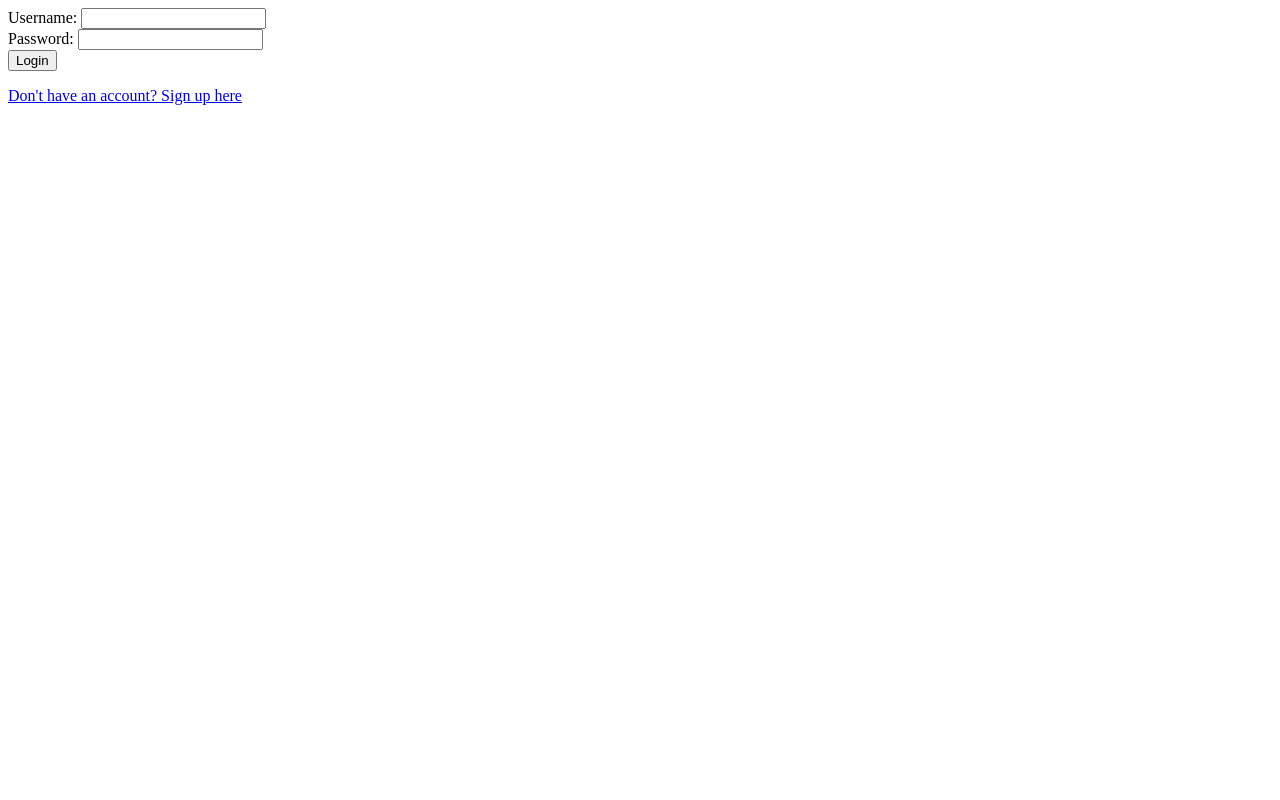
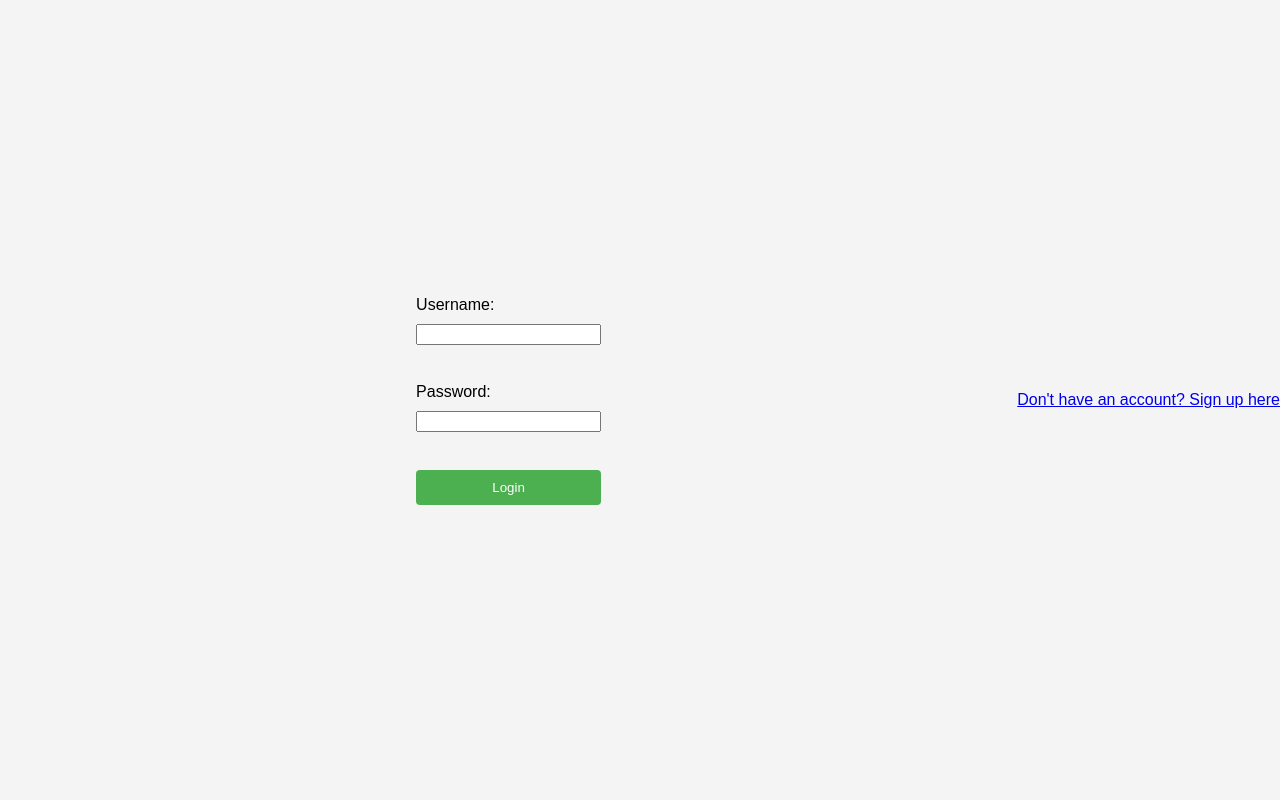
Before and after one commit to Raghav-Balaji/Python-Group-CS, a Flask app: page / in a window 1280 px wide. Run offline with Flask 3, Linux system fonts and the light colour scheme.

Commit message:
linked css

```diff
--- a/Python mini project/static/css/style.css
+++ b/Python mini project/static/css/style.css
@@ -0,0 +1,35 @@
+body {
+    font-family: Arial, sans-serif;
+    background-color: #f4f4f4;
+    margin: 0;
+    padding: 0;
+    display: flex;
+    align-items: center;
+    justify-content: center;
+    height: 100vh;
+}
+
+.container {
+    text-align: center;
+    background-color: #fff;
+    padding: 20px;
+    border-radius: 8px;
+    box-shadow: 0 0 10px rgba(0, 0, 0, 0.1);
+}
+
+form {
+    display: flex;
+    flex-direction: column;
+    gap: 10px;
+    max-width: 300px;
+    margin: 0 auto;
+}
+
+button {
+    background-color: #4caf50;
+    color: white;
+    border: none;
+    padding: 10px;
+    border-radius: 4px;
+    cursor: pointer;
+}
--- a/Python mini project/templates/booking.html
+++ b/Python mini project/templates/booking.html
@@ -1,5 +1,6 @@
 <!DOCTYPE html>
 <html lang="en">
+<link rel="stylesheet" href="/Python mini project/static/css/style.css">
 <head>
     <meta charset="UTF-8">
     <meta name="viewport" content="width=device-width, initial-scale=1.0">
--- a/Python mini project/templates/confirmation.html
+++ b/Python mini project/templates/confirmation.html
@@ -1,5 +1,6 @@
 <!DOCTYPE html>
 <html lang="en">
+<link rel="stylesheet" href="/Python mini project/static/css/style.css">
 <head>
     <meta charset="UTF-8">
     <meta name="viewport" content="width=device-width, initial-scale=1.0">
--- a/Python mini project/templates/home.html
+++ b/Python mini project/templates/home.html
@@ -1,5 +1,6 @@
 <!DOCTYPE html>
 <html lang="en">
+<link rel="stylesheet" href="/Python mini project/static/css/style.css">
 <head>
     <meta charset="UTF-8">
     <meta name="viewport" content="width=device-width, initial-scale=1.0">
--- a/Python mini project/templates/login.html
+++ b/Python mini project/templates/login.html
@@ -1,5 +1,6 @@
 <!DOCTYPE html>
 <html lang="en">
+<link rel="stylesheet" href="/Python mini project/static/css/style.css">
 <head>
     <meta charset="UTF-8">
     <meta name="viewport" content="width=device-width, initial-scale=1.0">
--- a/Python mini project/templates/show_bookings.html
+++ b/Python mini project/templates/show_bookings.html
@@ -1,5 +1,6 @@
 <!DOCTYPE html>
 <html lang="en">
+<link rel="stylesheet" href="/Python mini project/static/css/style.css">
 <head>
     <meta charset="UTF-8">
     <meta name="viewport" content="width=device-width, initial-scale=1.0">
--- a/Python mini project/templates/signup.html
+++ b/Python mini project/templates/signup.html
@@ -1,5 +1,6 @@
 <!DOCTYPE html>
 <html lang="en">
+<link rel="stylesheet" href="/Python mini project/static/css/style.css">
 <head>
     <meta charset="UTF-8">
     <meta name="viewport" content="width=device-width, initial-scale=1.0">
```
